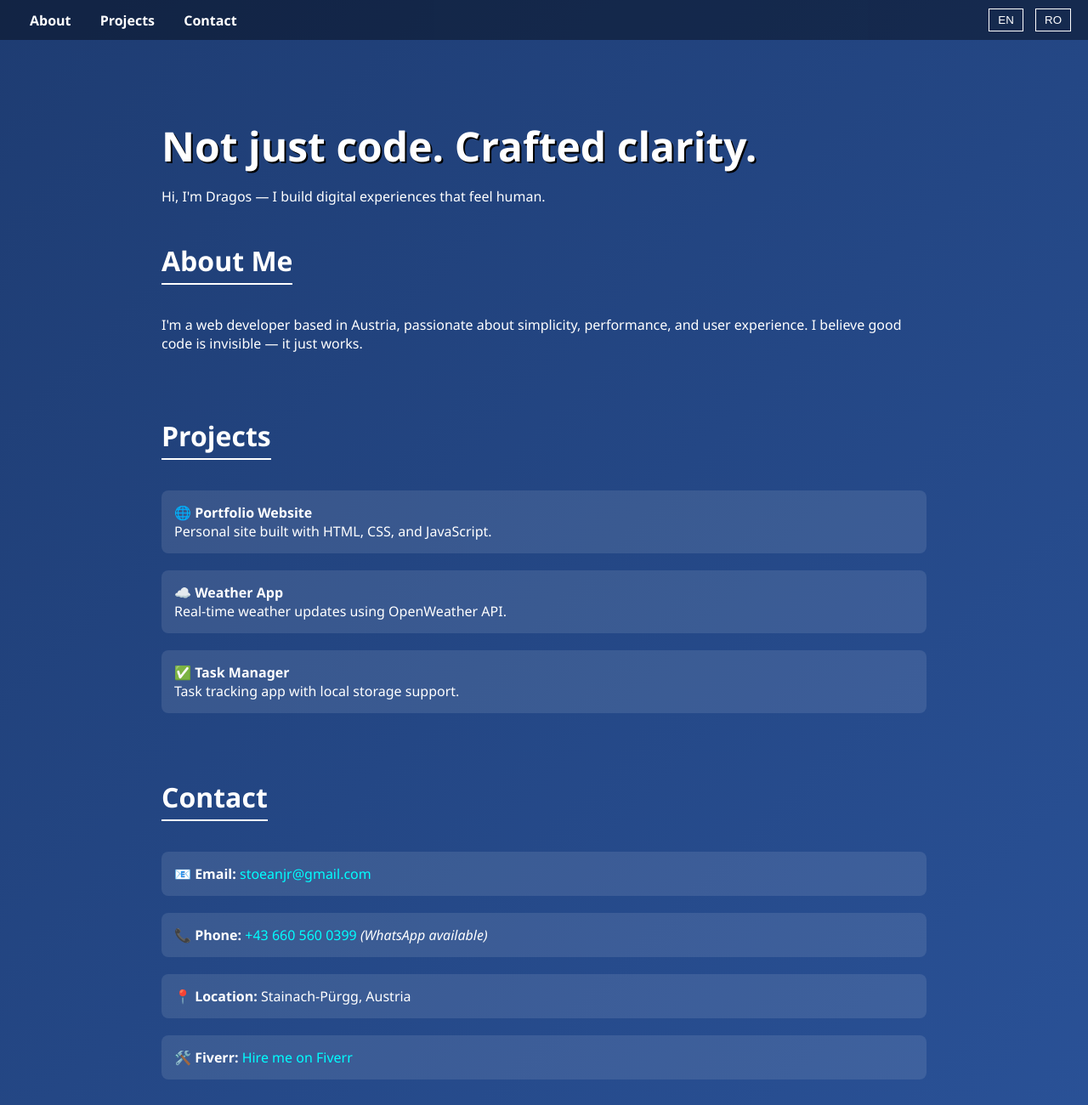
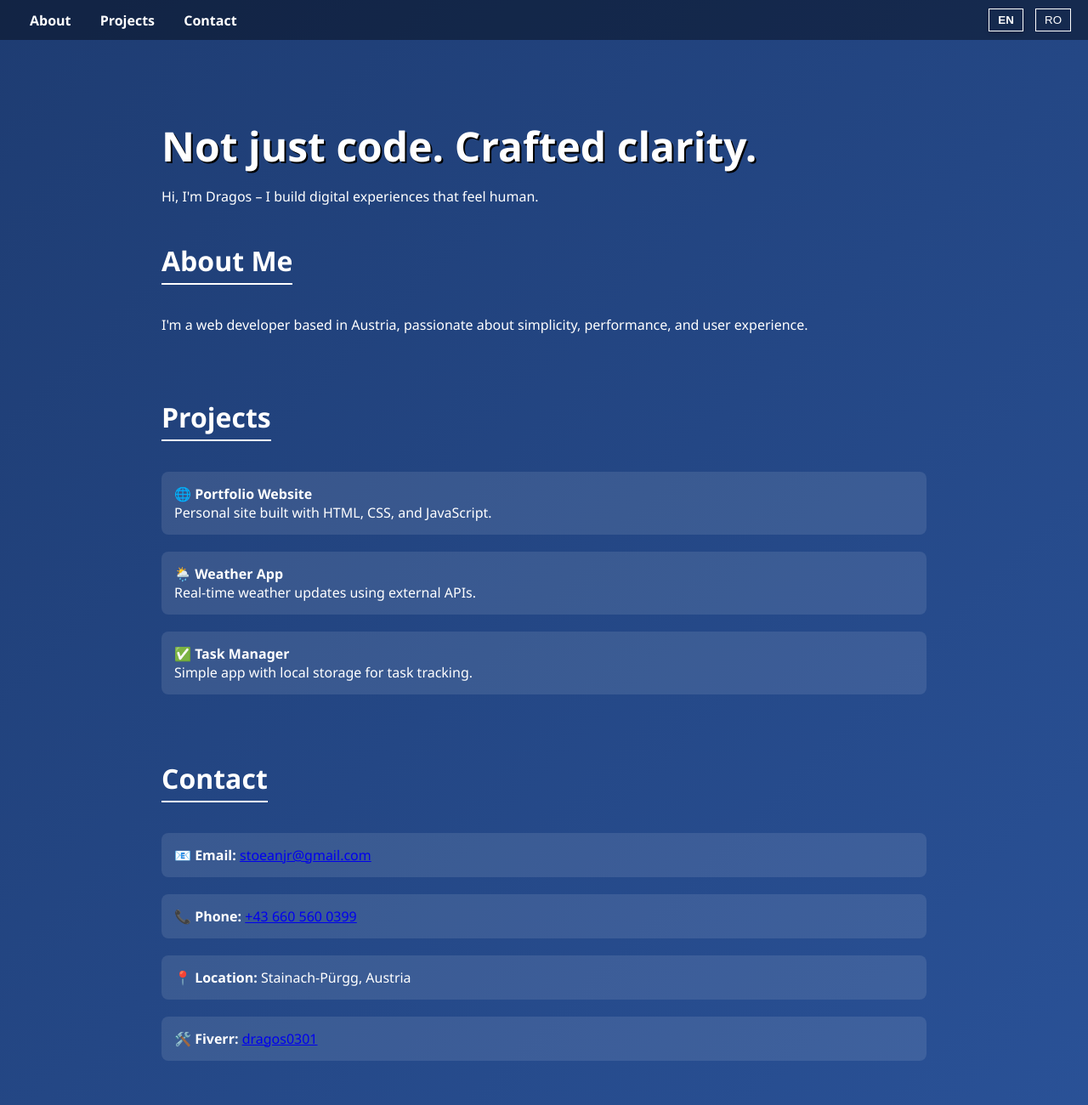
Before and after one commit to dragonstar1984/dragonstar1984.github.io, a plain HTML site: page index.html in a window 1280 px wide. Shown: the top 1300 px of the page at 85% size. Drawn offline with Linux system fonts and the light colour scheme.

Commit message:
Actualizare versiune completă

```diff
--- a/index.html
+++ b/index.html
@@ -8,7 +8,7 @@
     body {
       margin: 0;
       font-family: 'Segoe UI', sans-serif;
-      background: linear-gradient(135deg, #1e3c72, #2a5298); /* fundal cinematic */
+      background: linear-gradient(135deg, #1e3c72, #2a5298);
       color: #fff;
       min-height: 100vh;
     }
@@ -38,6 +38,13 @@
       padding: 5px 10px;
       margin-left: 10px;
       cursor: pointer;
+    }
+
+    button.active {
+      background-color: #333;
+      color: #fff;
+      font-weight: bold;
+      box-shadow: 0 2px 6px rgba(0, 0, 0, 0.2);
     }
 
     .container {
@@ -82,24 +89,16 @@
       opacity: 0.7;
       margin-top: 60px;
     }
-
-    a {
-      color: #00ffff;
-      text-decoration: none;
-    }
   </style>
 </head>
 <body>
-
   <nav>
-    <div class="links">
-      <a href="#about">About</a>
-      <a href="#projects">Projects</a>
-      <a href="#contact">Contact</a>
+    <div class="links" id="nav-links">
+      <!-- Linkurile se vor actualiza din JS -->
     </div>
     <div class="lang-toggle">
-      <button onclick="switchLang('en')">EN</button>
-      <button onclick="switchLang('ro')">RO</button>
+      <button id="btn-en" onclick="switchLang('en')" class="active">EN</button>
+      <button id="btn-ro" onclick="switchLang('ro')">RO</button>
     </div>
   </nav>
 
@@ -108,30 +107,30 @@
     <div id="content-en">
       <header>
         <h1>Not just code. Crafted clarity.</h1>
-        <p>Hi, I'm Dragos — I build digital experiences that feel human.</p>
+        <p>Hi, I'm Dragos – I build digital experiences that feel human.</p>
       </header>
 
-      <section id="about">
+      <section id="about-en">
         <h2>About Me</h2>
-        <p>I'm a web developer based in Austria, passionate about simplicity, performance, and user experience. I believe good code is invisible — it just works.</p>
+        <p>I'm a web developer based in Austria, passionate about simplicity, performance, and user experience.</p>
       </section>
 
-      <section id="projects">
+      <section id="projects-en">
         <h2>Projects</h2>
         <ul>
           <li><strong>🌐 Portfolio Website</strong><br />Personal site built with HTML, CSS, and JavaScript.</li>
-          <li><strong>☁️ Weather App</strong><br />Real-time weather updates using OpenWeather API.</li>
-          <li><strong>✅ Task Manager</strong><br />Task tracking app with local storage support.</li>
+          <li><strong>🌦️ Weather App</strong><br />Real-time weather updates using external APIs.</li>
+          <li><strong>✅ Task Manager</strong><br />Simple app with local storage for task tracking.</li>
         </ul>
       </section>
 
-      <section id="contact">
+      <section id="contact-en">
         <h2>Contact</h2>
         <ul>
           <li>📧 <strong>Email:</strong> <a href="mailto:stoeanjr@gmail.com">stoeanjr@gmail.com</a></li>
-          <li>📞 <strong>Phone:</strong> <a href="tel:+436605600399">+43 660 560 0399</a> <em>(WhatsApp available)</em></li>
+          <li>📞 <strong>Phone:</strong> <a href="tel:+436605600399">+43 660 560 0399</a></li>
           <li>📍 <strong>Location:</strong> Stainach-Pürgg, Austria</li>
-          <li>🛠️ <strong>Fiverr:</strong> <a href="https://www.fiverr.com/dragos0301" target="_blank">Hire me on Fiverr</a></li>
+          <li>🛠️ <strong>Fiverr:</strong> <a href="https://www.fiverr.com/dragos0301" target="_blank">dragos0301</a></li>
         </ul>
       </section>
 
@@ -147,27 +146,27 @@
         <p>Salut, sunt Dragos — creez experiențe digitale care se simt umane.</p>
       </header>
 
-      <section id="about">
+      <section id="about-ro">
         <h2>Despre mine</h2>
-        <p>Sunt dezvoltator web stabilit în Austria, pasionat de simplitate, performanță și experiența utilizatorului. Cred că un cod bun e invizibil — pur și simplu funcționează.</p>
+        <p>Sunt dezvoltator web stabilit în Austria, pasionat de simplitate, performanță și experiența utilizatorului.</p>
       </section>
 
-      <section id="projects">
+      <section id="projects-ro">
         <h2>Proiecte</h2>
         <ul>
           <li><strong>🌐 Site de portofoliu</strong><br />Site personal construit cu HTML, CSS și JavaScript.</li>
-          <li><strong>☁️ Aplicație meteo</strong><br />Actualizări meteo în timp real cu OpenWeather API.</li>
+          <li><strong>🌦️ Aplicație meteo</strong><br />Actualizări meteo în timp real cu API-uri externe.</li>
           <li><strong>✅ Manager de sarcini</strong><br />Aplicație simplă cu stocare locală.</li>
         </ul>
       </section>
 
-      <section id="contact">
+      <section id="contact-ro">
         <h2>Contact</h2>
         <ul>
           <li>📧 <strong>Email:</strong> <a href="mailto:stoeanjr@gmail.com">stoeanjr@gmail.com</a></li>
-          <li>📞 <strong>Telefon:</strong> <a href="tel:+436605600399">+43 660 560 0399</a> <em>(WhatsApp disponibil)</em></li>
+          <li>📞 <strong>Telefon:</strong> <a href="tel:+436605600399">+43 660 560 0399</a></li>
           <li>📍 <strong>Locație:</strong> Stainach-Pürgg, Austria</li>
-          <li>🛠️ <strong>Fiverr:</strong> <a href="https://www.fiverr.com/dragos0301" target="_blank">Angajează-mă pe Fiverr</a></li>
+          <li>🛠️ <strong>Fiverr:</strong> <a href="https://www.fiverr.com/dragos0301" target="_blank">dragos0301</a></li>
         </ul>
       </section>
 
@@ -179,10 +178,37 @@
 
   <script>
     function switchLang(lang) {
-      document.getElementById('content-en').style.display = lang === 'en' ? 'block' : 'none';
-      document.getElementById('content-ro').style.display = lang === 'ro' ? 'block' : 'none';
+      const contentEn = document.getElementById("content-en");
+      const contentRo = document.getElementById("content-ro");
+      const btnEn = document.getElementById("btn-en");
+      const btnRo = document.getElementById("btn-ro");
+      const navLinks = document.getElementById("nav-links");
+
+      if (lang === "en") {
+        contentEn.style.display = "block";
+        contentRo.style.display = "none";
+        btnEn.classList.add("active");
+        btnRo.classList.remove("active");
+        navLinks.innerHTML = `
+          <a href="#about-en">About</a>
+          <a href="#projects-en">Projects</a>
+          <a href="#contact-en">Contact</a>
+        `;
+      } else {
+        contentEn.style.display = "none";
+        contentRo.style.display = "block";
+        btnRo.classList.add("active");
+        btnEn.classList.remove("active");
+        navLinks.innerHTML = `
+          <a href="#about-ro">Despre</a>
+          <a href="#projects-ro">Proiecte</a>
+          <a href="#contact-ro">Contact</a>
+        `;
+      }
     }
+
+    // Inițializare implicită
+    switchLang('en');
   </script>
-
 </body>
 </html>
```
